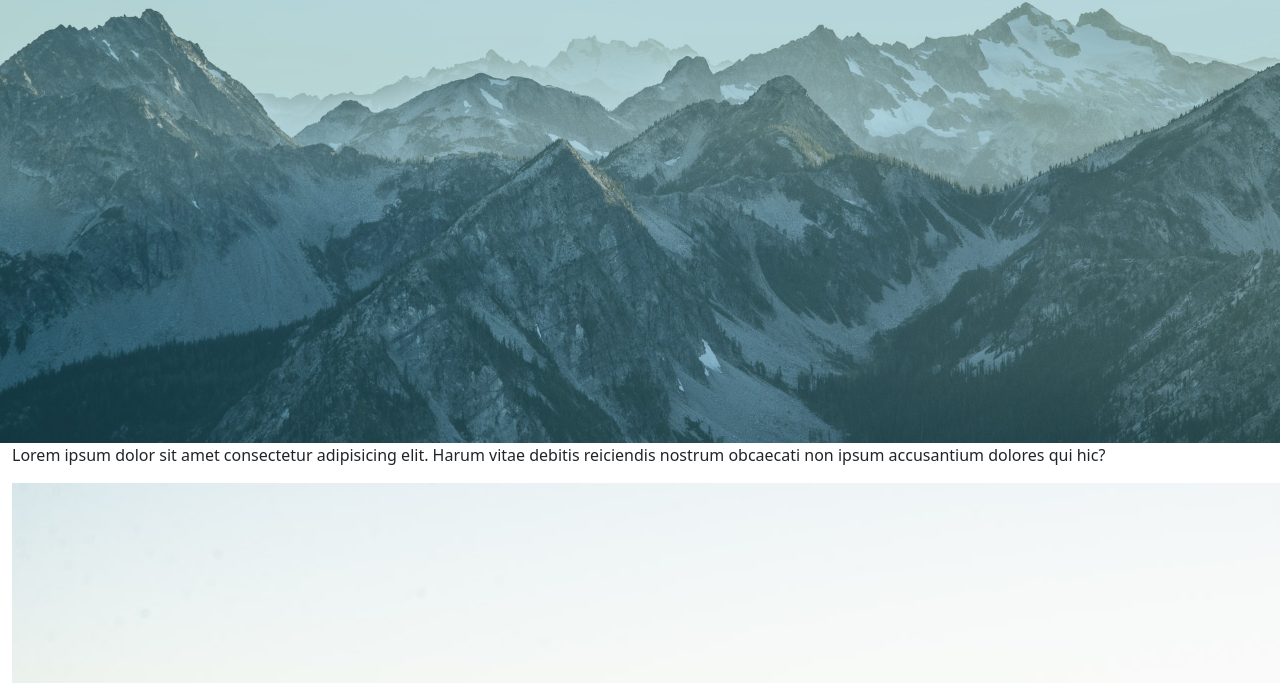
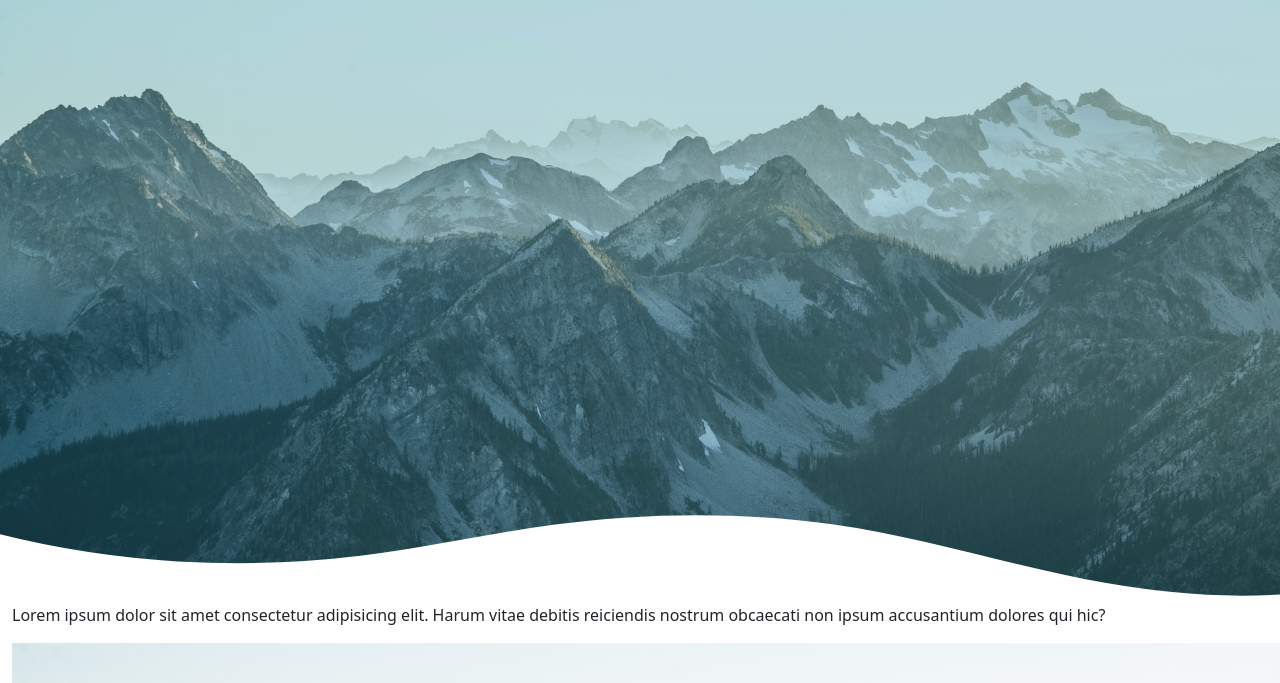
Before and after one commit to piotrmehel/Single-Page-Project, a plain HTML site: page index.html in a window 1280 px wide. Shown: the part 117-800 px from the top of the page. Drawn offline with nearby package versions, Linux system fonts and the light colour scheme.

Commit message:
waves dodane

```diff
--- a/index.html
+++ b/index.html
@@ -53,7 +53,12 @@
       </nav>
 
         <section id="hero">
-          <div class="primary-overlay">
+          <div class="primary-overlay" id="waves">
+            <div class="custom-shape-divider-bottom-1610023239">
+                <svg data-name="Layer 1" xmlns="http://www.w3.org/2000/svg" viewBox="0 0 1200 120" preserveAspectRatio="none">
+                    <path d="M985.66,92.83C906.67,72,823.78,31,743.84,14.19c-82.26-17.34-168.06-16.33-250.45.39-57.84,11.73-114,31.07-172,41.86A600.21,600.21,0,0,1,0,27.35V120H1200V95.8C1132.19,118.92,1055.71,111.31,985.66,92.83Z" class="shape-fill"></path>
+                </svg>
+            </div>
           </div>
         </section>
       <section id="elko">
--- a/observer.js
+++ b/observer.js
@@ -2,7 +2,7 @@ const nav=document.querySelector("nav");
 const sectionOne=document.querySelector("#hero");
 
 const sectionOneOptions={
-    rootMargin:"-100px 0px 0px 0px"
+    rootMargin:"-168px 0px 0px 0px"
 };
 
 const sectionOneObserver=new IntersectionObserver(function(
--- a/scss/style.scss
+++ b/scss/style.scss
@@ -1,5 +1,36 @@
 body,html{
     overflow-x:hidden;
+}
+#waves{
+    position:relative;
+}
+
+.custom-shape-divider-bottom-1610023239 {
+    position: absolute;
+    bottom: 0;
+    left: 0;
+    width: 100%;
+    overflow: hidden;
+    line-height: 0;
+}
+
+.custom-shape-divider-bottom-1610023239 svg {
+    position: relative;
+    display: block;
+    width: calc(105% + 1.3px);
+    height: 89px;
+}
+
+.custom-shape-divider-bottom-1610023239 .shape-fill {
+    fill: #FFFFFF;
+}
+
+/** For mobile devices **/
+@media (max-width: 767px) {
+    .custom-shape-divider-bottom-1610023239 svg {
+        width: calc(132% + 1.3px);
+        height: 62px;
+    }
 }
 
 $primary:#3292a6;
@@ -32,7 +63,7 @@ $primary:#3292a6;
     left:0;
     top:0;
     width:100%;
-    height: 70vh;
+    height: 90vh;
 }
 .navbar-light .navbar-toggler{
     color:black;
@@ -47,7 +78,7 @@ h3{
     background-size:cover;
     background-repeat: no-repeat;
     background-position: center;
-    height:70vh;
+    height:90vh;
     background-attachment: fixed;
 }
 .trans{
```
Also changed, not shown: scss/style.css, 1 other file.
